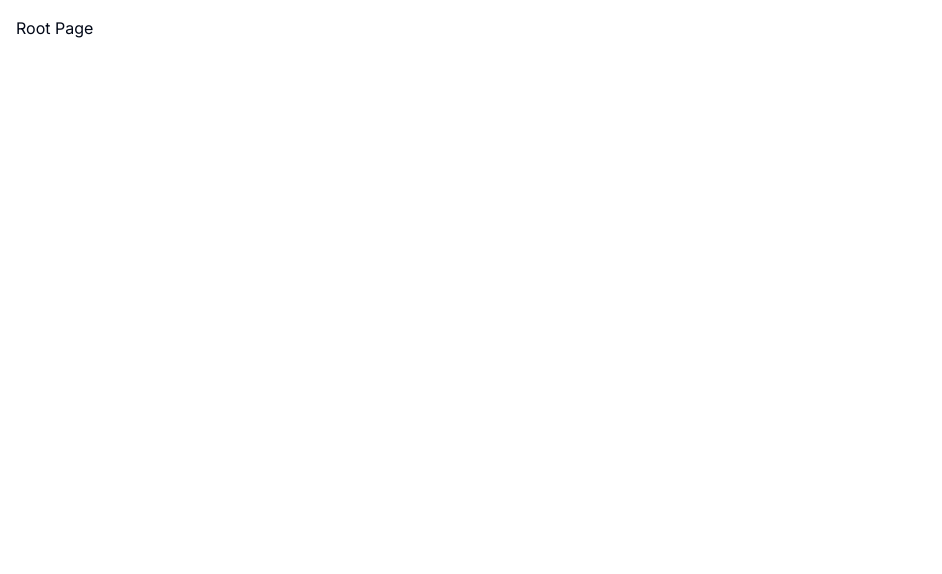
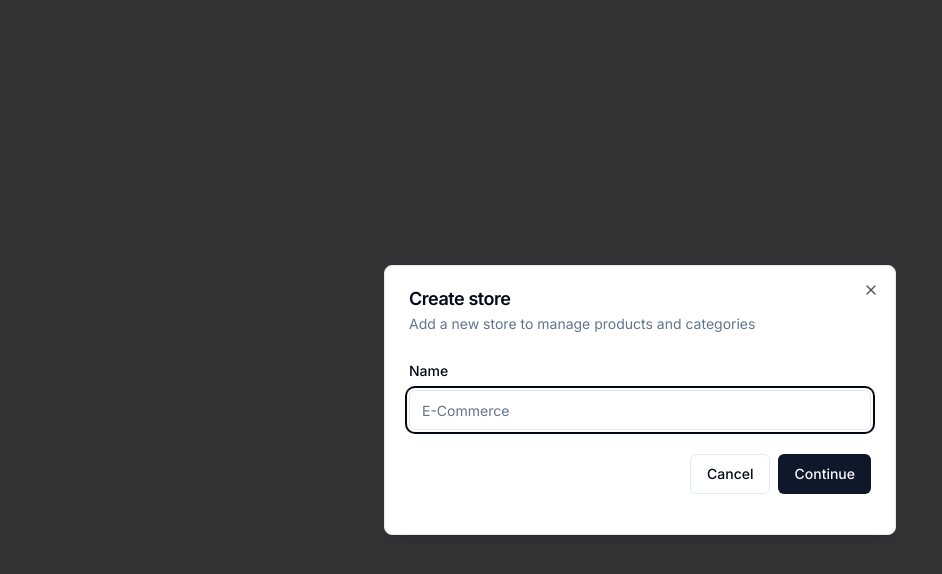
Before and after one commit to KDzafic/E-Commerce, a Next.js app in the folder ecommerce-admin/: page / in a window 1280 px wide. Shown: the top 574 px of the page, without its empty margins (0-942 px from the left). Built offline with nearby package versions, Linux system fonts and the light colour scheme.

Commit message:
Finished form for creating first store

```diff
--- /dev/null
+++ b/ecommerce-admin/app/(root)/(routes)/page.tsx
@@ -0,0 +1,21 @@
+"use client";
+
+import { useEffect } from "react";
+import { useParams } from "next/navigation";
+
+import { useStoreModal } from "@/hooks/use-store-modal";
+
+const SetupPage = () => {
+  const onOpen = useStoreModal((state) => state.onOpen);
+  const isOpen = useStoreModal((state) => state.isOpen);
+
+  useEffect(() => {
+    if (!isOpen) {
+      onOpen();
+    }
+  }, [isOpen, onOpen]);
+
+  return null;
+};
+
+export default SetupPage;
--- a/ecommerce-admin/app/(root)/page.tsx
+++ /dev/null
@@ -1,25 +0,0 @@
-"use client"
-
-import { Modal } from "@/components/ui/modal";
-import { useStoreModal } from "@/hooks/use-store-modal"
-import { useEffect } from "react";
-
-const SetupPage = () => {
-    const onOpen = useStoreModal((state) => state.onOpen);
-    const isOpen = useStoreModal((state) => state.isOpen);
-
-    useEffect(() => {
-        if (!isOpen) {
-            onOpen();
-        }
-    }, [isOpen, onOpen]);
-
-    return (
-     <div className="p-4">
-        Root Page
-     </div>
-
-    );
-}
-
-export default SetupPage;
--- a/ecommerce-admin/components/modals/store-modal.tsx
+++ b/ecommerce-admin/components/modals/store-modal.tsx
@@ -2,9 +2,33 @@
 
 import { useStoreModal } from "@/hooks/use-store-modal"
 import { Modal } from "@/components/ui/modal"
+import { Form, FormControl, FormDescription, FormField, FormItem, FormLabel, FormMessage } from "@/components/ui/form";
+
+import * as z from "zod"
+import { useForm } from "react-hook-form";
+import { zodResolver } from "@hookform/resolvers/zod";
+import { Input } from "@/components/ui/input";
+import { Button } from "@/components/ui/button";
+
+const formSchema = z.object({
+    name: z.string().min(1),
+  });
+
 
 export const StoreModal = () => {
     const storeModal = useStoreModal();
+
+    const form = useForm<z.infer<typeof formSchema>>({
+        resolver: zodResolver(formSchema),
+        defaultValues: {
+          name: "",
+        },
+      });
+
+      const onSubmit = async (values: z.infer<typeof formSchema>) => {
+        //TODO: implement
+        console.log(values)
+      };
 
     return (
         <Modal
@@ -12,7 +36,35 @@
         description="Add a new store to manage products and categories"
         isOpen={storeModal.isOpen}
         onClose={storeModal.onClose}>
-        Future Create Store Form
+             <div>
+        <div className="space-y-4 py-2 pb-4">
+          <div className="space-y-2">
+            <Form {...form}>
+              <form onSubmit={form.handleSubmit(onSubmit)}>
+                <FormField
+                  control={form.control}
+                  name="name"
+                  render={({ field }) => (
+                    <FormItem>
+                      <FormLabel>Name</FormLabel>
+                      <FormControl>
+                        <Input placeholder="E-Commerce" {...field} />
+                      </FormControl>
+                      <FormMessage />
+                    </FormItem>
+                  )}
+                />
+                <div className="pt-6 space-x-2 flex items-center justify-end w-full">
+                  <Button variant="outline" onClick={storeModal.onClose}>
+                    Cancel
+                  </Button>
+                  <Button type="submit">Continue</Button>
+                </div>
+              </form>
+            </Form>
+          </div>
+        </div>
+      </div>
         </Modal>
     );
 }
--- /dev/null
+++ b/ecommerce-admin/components/ui/form.tsx
@@ -0,0 +1,176 @@
+import * as React from "react"
+import * as LabelPrimitive from "@radix-ui/react-label"
+import { Slot } from "@radix-ui/react-slot"
+import {
+  Controller,
+  ControllerProps,
+  FieldPath,
+  FieldValues,
+  FormProvider,
+  useFormContext,
+} from "react-hook-form"
+
+import { cn } from "@/lib/utils"
+import { Label } from "@/components/ui/label"
+
+const Form = FormProvider
+
+type FormFieldContextValue<
+  TFieldValues extends FieldValues = FieldValues,
+  TName extends FieldPath<TFieldValues> = FieldPath<TFieldValues>
+> = {
+  name: TName
+}
+
+const FormFieldContext = React.createContext<FormFieldContextValue>(
+  {} as FormFieldContextValue
+)
+
+const FormField = <
+  TFieldValues extends FieldValues = FieldValues,
+  TName extends FieldPath<TFieldValues> = FieldPath<TFieldValues>
+>({
+  ...props
+}: ControllerProps<TFieldValues, TName>) => {
+  return (
+    <FormFieldContext.Provider value={{ name: props.name }}>
+      <Controller {...props} />
+    </FormFieldContext.Provider>
+  )
+}
+
+const useFormField = () => {
+  const fieldContext = React.useContext(FormFieldContext)
+  const itemContext = React.useContext(FormItemContext)
+  const { getFieldState, formState } = useFormContext()
+
+  const fieldState = getFieldState(fieldContext.name, formState)
+
+  if (!fieldContext) {
+    throw new Error("useFormField should be used within <FormField>")
+  }
+
+  const { id } = itemContext
+
+  return {
+    id,
+    name: fieldContext.name,
+    formItemId: `${id}-form-item`,
+    formDescriptionId: `${id}-form-item-description`,
+    formMessageId: `${id}-form-item-message`,
+    ...fieldState,
+  }
+}
+
+type FormItemContextValue = {
+  id: string
+}
+
+const FormItemContext = React.createContext<FormItemContextValue>(
+  {} as FormItemContextValue
+)
+
+const FormItem = React.forwardRef<
+  HTMLDivElement,
+  React.HTMLAttributes<HTMLDivElement>
+>(({ className, ...props }, ref) => {
+  const id = React.useId()
+
+  return (
+    <FormItemContext.Provider value={{ id }}>
+      <div ref={ref} className={cn("space-y-2", className)} {...props} />
+    </FormItemContext.Provider>
+  )
+})
+FormItem.displayName = "FormItem"
+
+const FormLabel = React.forwardRef<
+  React.ElementRef<typeof LabelPrimitive.Root>,
+  React.ComponentPropsWithoutRef<typeof LabelPrimitive.Root>
+>(({ className, ...props }, ref) => {
+  const { error, formItemId } = useFormField()
+
+  return (
+    <Label
+      ref={ref}
+      className={cn(error && "text-destructive", className)}
+      htmlFor={formItemId}
+      {...props}
+    />
+  )
+})
+FormLabel.displayName = "FormLabel"
+
+const FormControl = React.forwardRef<
+  React.ElementRef<typeof Slot>,
+  React.ComponentPropsWithoutRef<typeof Slot>
+>(({ ...props }, ref) => {
+  const { error, formItemId, formDescriptionId, formMessageId } = useFormField()
+
+  return (
+    <Slot
+      ref={ref}
+      id={formItemId}
+      aria-describedby={
+        !error
+          ? `${formDescriptionId}`
+          : `${formDescriptionId} ${formMessageId}`
+      }
+      aria-invalid={!!error}
+      {...props}
+    />
+  )
+})
+FormControl.displayName = "FormControl"
+
+const FormDescription = React.forwardRef<
+  HTMLParagraphElement,
+  React.HTMLAttributes<HTMLParagraphElement>
+>(({ className, ...props }, ref) => {
+  const { formDescriptionId } = useFormField()
+
+  return (
+    <p
+      ref={ref}
+      id={formDescriptionId}
+      className={cn("text-sm text-muted-foreground", className)}
+      {...props}
+    />
+  )
+})
+FormDescription.displayName = "FormDescription"
+
+const FormMessage = React.forwardRef<
+  HTMLParagraphElement,
+  React.HTMLAttributes<HTMLParagraphElement>
+>(({ className, children, ...props }, ref) => {
+  const { error, formMessageId } = useFormField()
+  const body = error ? String(error?.message) : children
+
+  if (!body) {
+    return null
+  }
+
+  return (
+    <p
+      ref={ref}
+      id={formMessageId}
+      className={cn("text-sm font-medium text-destructive", className)}
+      {...props}
+    >
+      {body}
+    </p>
+  )
+})
+FormMessage.displayName = "FormMessage"
+
+export {
+  useFormField,
+  Form,
+  FormItem,
+  FormLabel,
+  FormControl,
+  FormDescription,
+  FormMessage,
+  FormField,
+}
--- /dev/null
+++ b/ecommerce-admin/components/ui/input.tsx
@@ -0,0 +1,25 @@
+import * as React from "react"
+
+import { cn } from "@/lib/utils"
+
+export interface InputProps
+  extends React.InputHTMLAttributes<HTMLInputElement> {}
+
+const Input = React.forwardRef<HTMLInputElement, InputProps>(
+  ({ className, type, ...props }, ref) => {
+    return (
+      <input
+        type={type}
+        className={cn(
+          "flex h-10 w-full rounded-md border border-input bg-background px-3 py-2 text-sm ring-offset-background file:border-0 file:bg-transparent file:text-sm file:font-medium placeholder:text-muted-foreground focus-visible:outline-none focus-visible:ring-2 focus-visible:ring-ring focus-visible:ring-offset-2 disabled:cursor-not-allowed disabled:opacity-50",
+          className
+        )}
+        ref={ref}
+        {...props}
+      />
+    )
+  }
+)
+Input.displayName = "Input"
+
+export { Input }
--- /dev/null
+++ b/ecommerce-admin/components/ui/label.tsx
@@ -0,0 +1,26 @@
+"use client"
+
+import * as React from "react"
+import * as LabelPrimitive from "@radix-ui/react-label"
+import { cva, type VariantProps } from "class-variance-authority"
+
+import { cn } from "@/lib/utils"
+
+const labelVariants = cva(
+  "text-sm font-medium leading-none peer-disabled:cursor-not-allowed peer-disabled:opacity-70"
+)
+
+const Label = React.forwardRef<
+  React.ElementRef<typeof LabelPrimitive.Root>,
+  React.ComponentPropsWithoutRef<typeof LabelPrimitive.Root> &
+    VariantProps<typeof labelVariants>
+>(({ className, ...props }, ref) => (
+  <LabelPrimitive.Root
+    ref={ref}
+    className={cn(labelVariants(), className)}
+    {...props}
+  />
+))
+Label.displayName = LabelPrimitive.Root.displayName
+
+export { Label }
--- a/ecommerce-admin/hooks/use-store-modal.tsx
+++ b/ecommerce-admin/hooks/use-store-modal.tsx
@@ -1,13 +1,13 @@
-import { create } from "zustand"
+import { create } from 'zustand';
 
 interface useStoreModalStore {
-    isOpen: boolean;
-    onOpen: () => void;
-    onClose: () => void;
-};
+  isOpen: boolean;
+  onOpen: () => void;
+  onClose: () => void;
+}
 
 export const useStoreModal = create<useStoreModalStore>((set) => ({
-    isOpen: false,
-    onOpen: () =>({ isOpen: false }),
-    onClose: () =>({ isOpen: false }),
-}))
+  isOpen: false,
+  onOpen: () => set({ isOpen: true }),
+  onClose: () => set({ isOpen: false }),
+}));
--- a/ecommerce-admin/package.json
+++ b/ecommerce-admin/package.json
@@ -10,7 +10,9 @@
   },
   "dependencies": {
     "@clerk/nextjs": "^4.29.7",
+    "@hookform/resolvers": "^3.3.4",
     "@radix-ui/react-dialog": "^1.0.5",
+    "@radix-ui/react-label": "^2.0.2",
     "@radix-ui/react-slot": "^1.0.2",
     "class-variance-authority": "^0.7.0",
     "clsx": "^2.1.0",
@@ -18,8 +20,10 @@
     "next": "14.1.0",
     "react": "^18",
     "react-dom": "^18",
+    "react-hook-form": "^7.50.1",
     "tailwind-merge": "^2.2.1",
     "tailwindcss-animate": "^1.0.7",
+    "zod": "^3.22.4",
     "zustand": "^4.5.0"
   },
   "devDependencies": {
```
Also changed, not shown: 1 other file (tests, documents, lock files or other folders).
